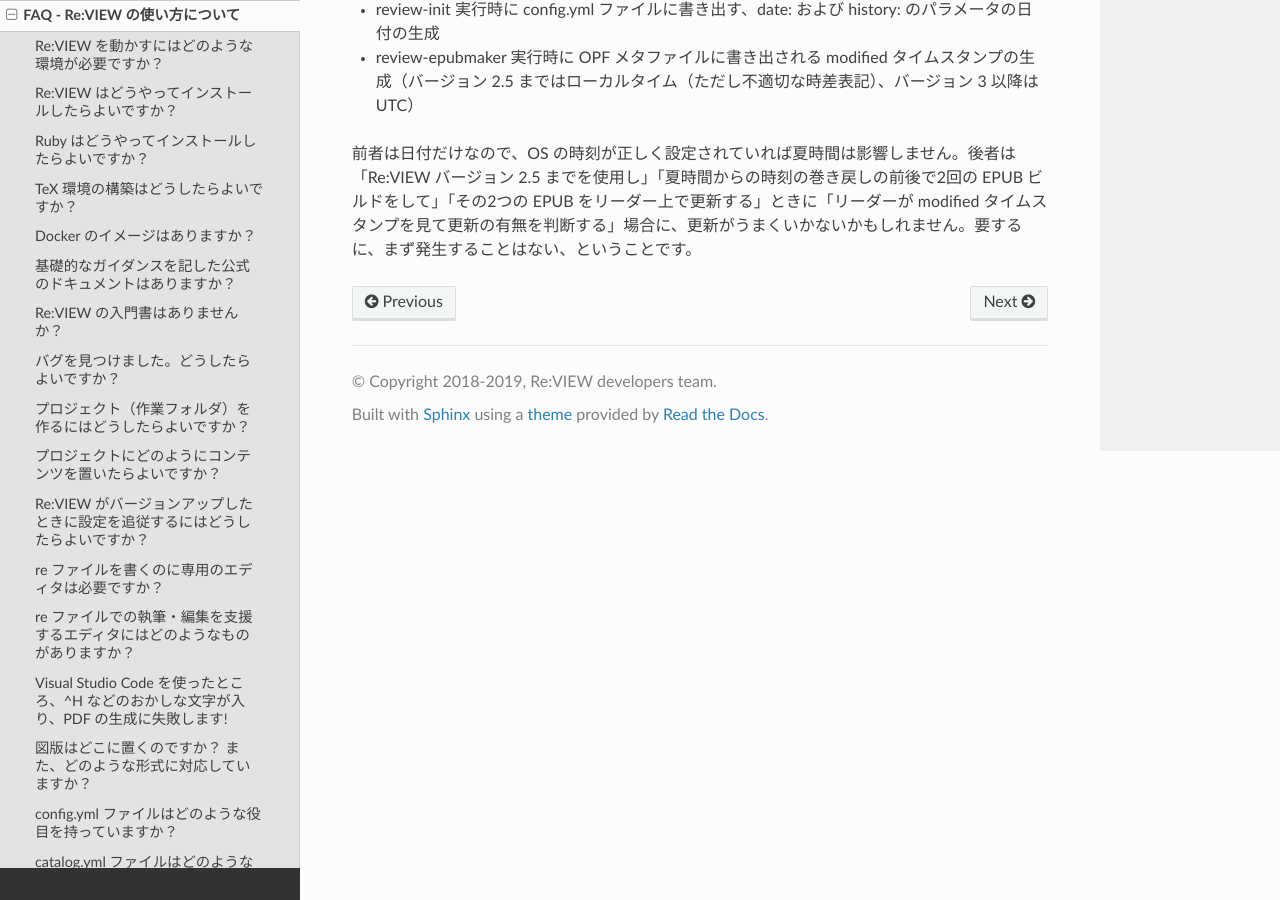
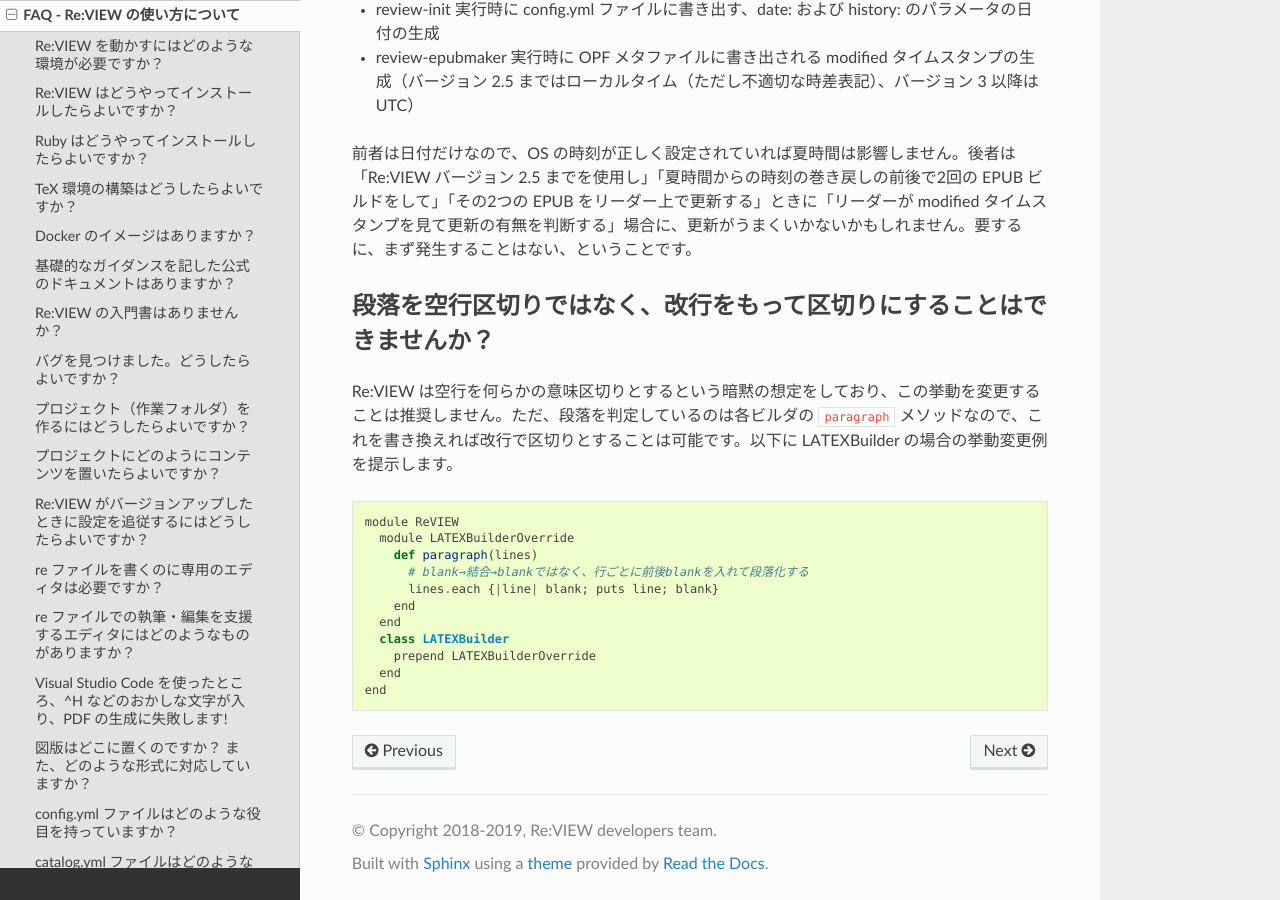
Before and after one commit to reviewml/reviewknowledge-ja, a Sphinx documentation site: the page built from docs/faq/faq-usage.md, in a window 1280 px wide and 900 px high, scrolled down 13767 px. Built offline with Sphinx 7.4.7 and the Read the Docs theme 2.0.0, drawn with Linux system fonts in a browser that asks for light colours.

Commit message:
改行段落

````diff
--- a/docs/faq/faq-usage.md
+++ b/docs/faq/faq-usage.md
@@ -497,3 +497,21 @@
 - review-epubmaker 実行時に OPF メタファイルに書き出される modified タイムスタンプの生成（バージョン 2.5 まではローカルタイム（ただし不適切な時差表記）、バージョン 3 以降は UTC）
 
 前者は日付だけなので、OS の時刻が正しく設定されていれば夏時間は影響しません。後者は「Re:VIEW バージョン 2.5 までを使用し」「夏時間からの時刻の巻き戻しの前後で2回の EPUB ビルドをして」「その2つの EPUB をリーダー上で更新する」ときに「リーダーが modified タイムスタンプを見て更新の有無を判断する」場合に、更新がうまくいかないかもしれません。要するに、まず発生することはない、ということです。
+
+## 段落を空行区切りではなく、改行をもって区切りにすることはできませんか？
+
+Re:VIEW は空行を何らかの意味区切りとするという暗黙の想定をしており、この挙動を変更することは推奨しません。ただ、段落を判定しているのは各ビルダの `paragraph` メソッドなので、これを書き換えれば改行で区切りとすることは可能です。以下に LATEXBuilder の場合の挙動変更例を提示します。
+
+```
+module ReVIEW
+  module LATEXBuilderOverride
+    def paragraph(lines)
+      # blank→結合→blankではなく、行ごとに前後blankを入れて段落化する
+      lines.each {|line| blank; puts line; blank}
+    end
+  end
+  class LATEXBuilder
+    prepend LATEXBuilderOverride
+  end
+end
+```
````
